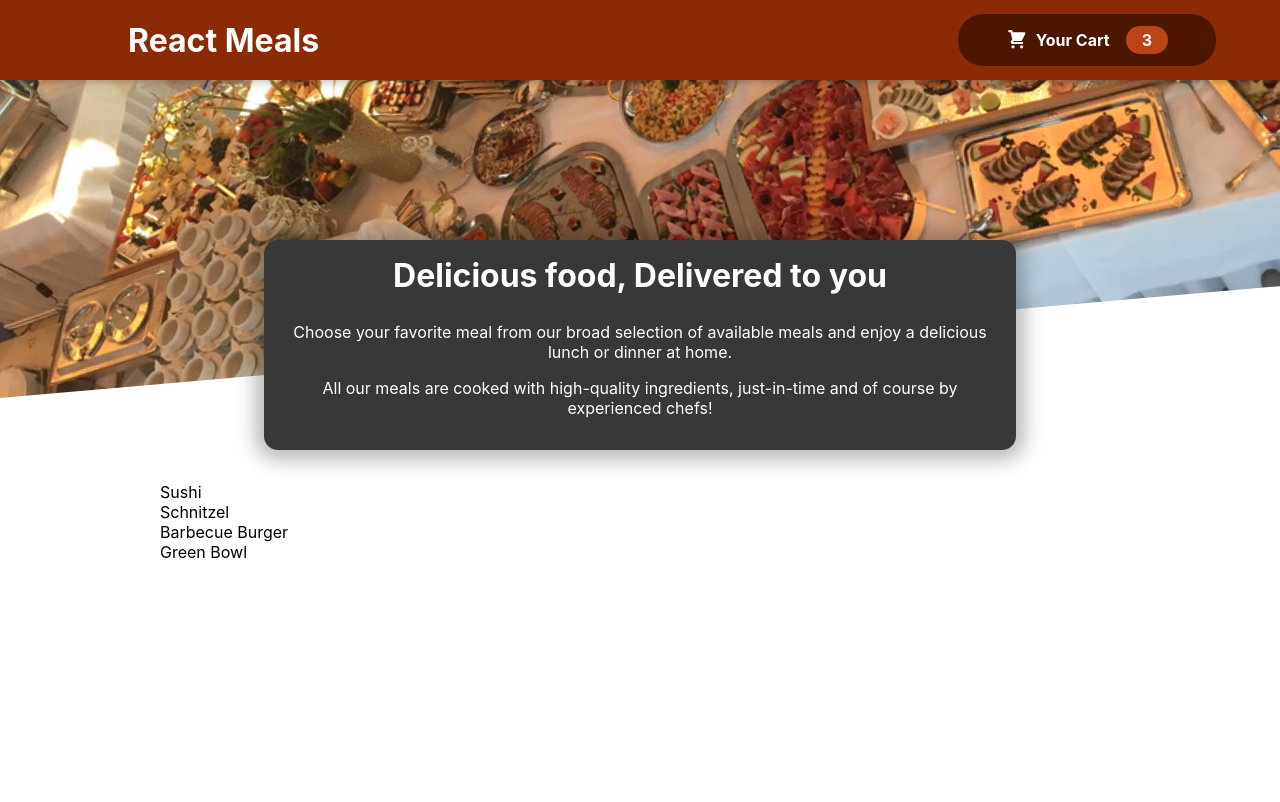
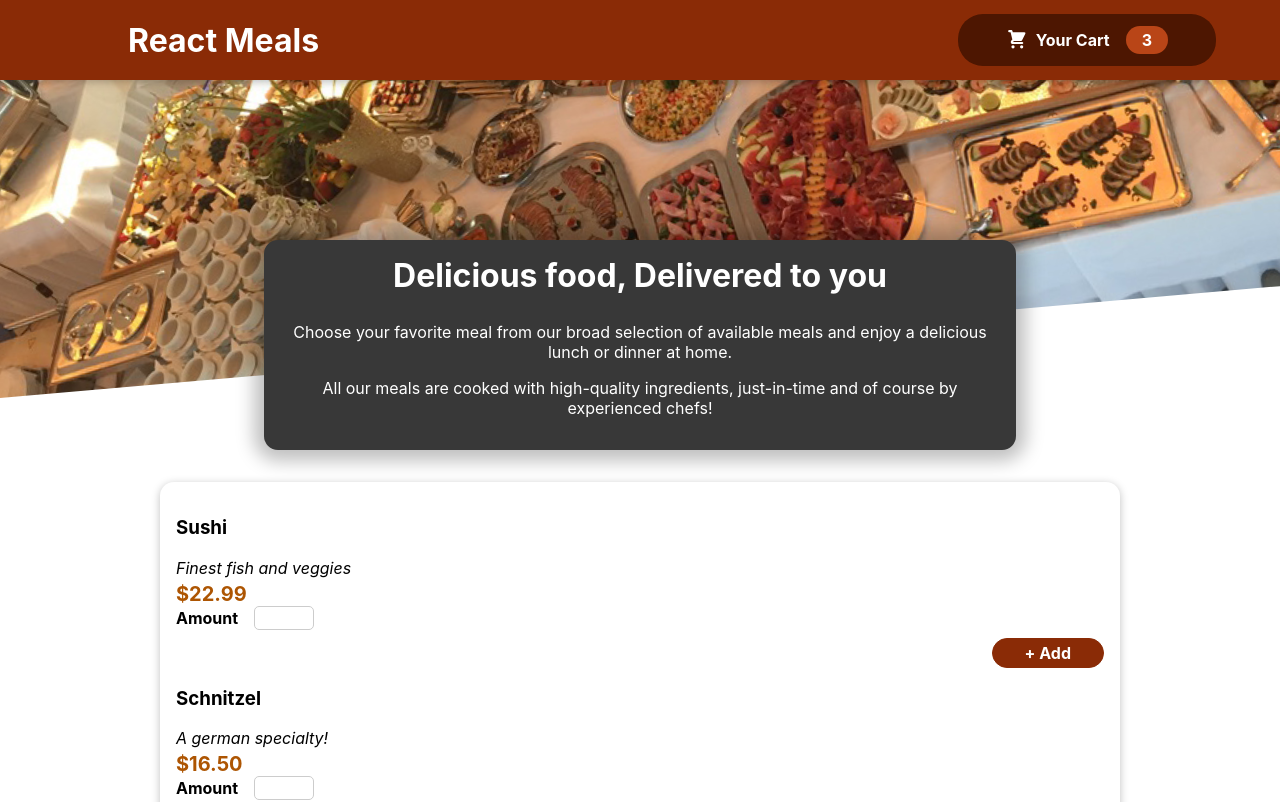
Before and after one commit to vaibhavshah0201/food-order, a React (Create React App) app: page / in a window 1280 px wide. Shown: the top 802 px of the page. Built offline with nearby package versions, Linux system fonts and the light colour scheme.

Commit message:
support input new meal item feature

```diff
--- a/src/components/Meals/AvailableMeals.js
+++ b/src/components/Meals/AvailableMeals.js
@@ -1,39 +1,50 @@
-import classes from './AvailableMeals.module.css';
+import classes from "./AvailableMeals.module.css";
+import Card from "../UI/Card";
+import MealItem from "./Mealitem/MealItem";
 
 const DUMMY_MEALS = [
   {
-      id: 'm1',
-      name: 'Sushi',
-      description: 'Finest fish and veggies',
+    id: "m1",
+    name: "Sushi",
+    description: "Finest fish and veggies",
     price: 22.99,
   },
   {
-      id: 'm2',
-      name: 'Schnitzel',
-      description: 'A german specialty!',
+    id: "m2",
+    name: "Schnitzel",
+    description: "A german specialty!",
     price: 16.5,
   },
   {
-      id: 'm3',
-      name: 'Barbecue Burger',
-      description: 'American, raw, meaty',
+    id: "m3",
+    name: "Barbecue Burger",
+    description: "American, raw, meaty",
     price: 12.99,
   },
   {
-      id: 'm4',
-      name: 'Green Bowl',
-      description: 'Healthy...and green...',
+    id: "m4",
+    name: "Green Bowl",
+    description: "Healthy...and green...",
     price: 18.99,
   },
 ];
 
 const AvailableMeals = () => {
-    const mealslist = DUMMY_MEALS.map(meal => <li>{meal.name}</li>);
-    return <section className={classes.meals}>
-        <ul>
-            {mealslist}
-        </ul>
+  const mealslist = DUMMY_MEALS.map((meal) => (
+    <MealItem
+      key={meal.id}
+      name={meal.name}
+      price={meal.price}
+      description={meal.description}
+    />
+  ));
+  return (
+    <section className={classes.meals}>
+      <Card>
+        <ul>{mealslist}</ul>
+      </Card>
     </section>
+  );
 };
 
 export default AvailableMeals;
--- /dev/null
+++ b/src/components/Meals/Mealitem/MealItem.js
@@ -0,0 +1,20 @@
+import clasess from "./MealItem.module.css";
+import MealItemForm from "./MealItemForm";
+
+const MealItem = (props) => {
+  const price = `$${props.price.toFixed(2)}`;
+  return (
+    <li>
+      <div>
+        <h3>{props.name}</h3>
+        <div className={clasess.description}>{props.description}</div>
+        <div className={clasess.price}>{price}</div>
+      </div>
+      <div>
+        <MealItemForm />
+      </div>
+    </li>
+  );
+};
+
+export default MealItem;
--- /dev/null
+++ b/src/components/Meals/Mealitem/MealItem.module.css
@@ -0,0 +1,22 @@
+.meal {
+  display: flex;
+  justify-content: space-between;
+  margin: 1rem;
+  padding-bottom: 1rem;
+  border-bottom: 1px solid #ccc;
+}
+
+.meal h3 {
+  margin: 0 0 0.25rem 0;
+}
+
+.description {
+  font-style: italic;
+}
+
+.price {
+  margin-top: 0.25rem;
+  font-weight: bold;
+  color: #ad5502;
+  font-size: 1.25rem;
+}
--- /dev/null
+++ b/src/components/Meals/Mealitem/MealItemForm.js
@@ -0,0 +1,23 @@
+import Input from "../../UI/Input";
+import classes from "./MealItemForm.module.css";
+
+const MealItemForm = (props) => {
+  return (
+    <form className={classes.form}>
+      <Input
+        label="Amount"
+        input={{
+          id: "amount",
+          type: "number",
+          min: "1",
+          max: "5",
+          step: "1",
+          default: "1",
+        }}
+      />
+      <button>+ Add</button>
+    </form>
+  );
+};
+
+export default MealItemForm;
--- /dev/null
+++ b/src/components/Meals/Mealitem/MealItemForm.module.css
@@ -0,0 +1,20 @@
+.form {
+  text-align: right;
+}
+
+.form button {
+  font: inherit;
+  cursor: pointer;
+  background-color: #8a2b06;
+  border: 1px solid #8a2b06;
+  color: white;
+  padding: 0.25rem 2rem;
+  border-radius: 20px;
+  font-weight: bold;
+}
+
+.form button:hover,
+.form button:active {
+  background-color: #641e03;
+  border-color: #641e03;
+}
--- /dev/null
+++ b/src/components/UI/Card.js
@@ -0,0 +1,7 @@
+import classes from "./Card.module.css";
+
+const Card = (props) => {
+  return <div className={classes.card}>{props.children}</div>;
+};
+
+export default Card;
--- /dev/null
+++ b/src/components/UI/Card.module.css
@@ -0,0 +1,6 @@
+.card {
+  padding: 1rem;
+  box-shadow: 0 2px 8px rgba(0, 0, 0, 0.25);
+  border-radius: 14px;
+  background-color: white;
+}
--- /dev/null
+++ b/src/components/UI/Input.js
@@ -0,0 +1,12 @@
+import classes from "./Input.module.css";
+
+const Input = (props) => {
+  return (
+    <div className={classes.input}>
+      <label htmlFor={props.input.id}>{props.label}</label>
+      <input {...props.input} />
+    </div>
+  );
+};
+
+export default Input;
--- /dev/null
+++ b/src/components/UI/Input.module.css
@@ -0,0 +1,18 @@
+.input {
+  display: flex;
+  align-items: center;
+  margin-bottom: 0.5rem;
+}
+
+.input label {
+  font-weight: bold;
+  margin-right: 1rem;
+}
+
+.input input {
+  width: 3rem;
+  border-radius: 5px;
+  border: 1px solid #ccc;
+  font: inherit;
+  padding-left: 0.5rem;
+}
```
Lines whose indentation alone changed are shown as unchanged.
